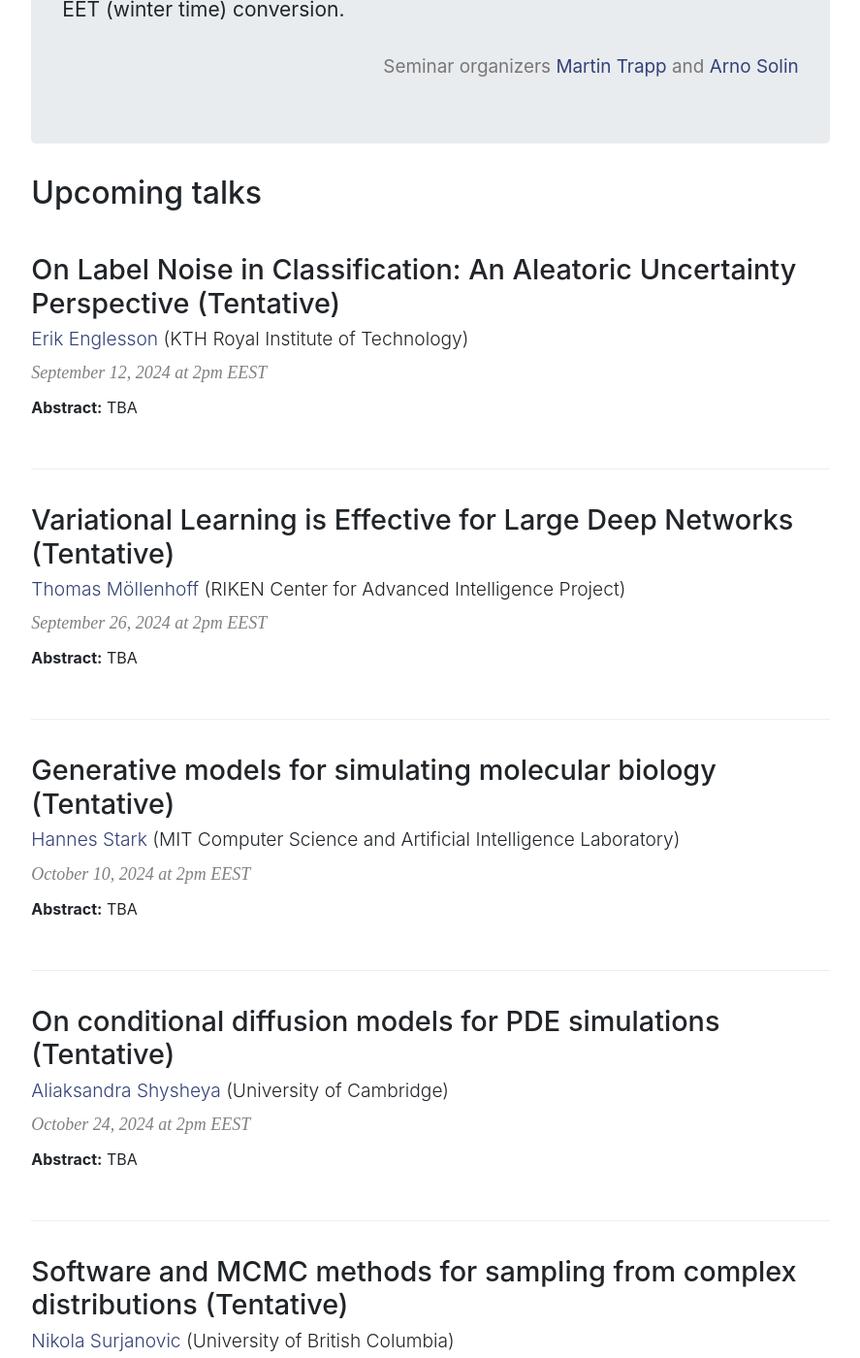
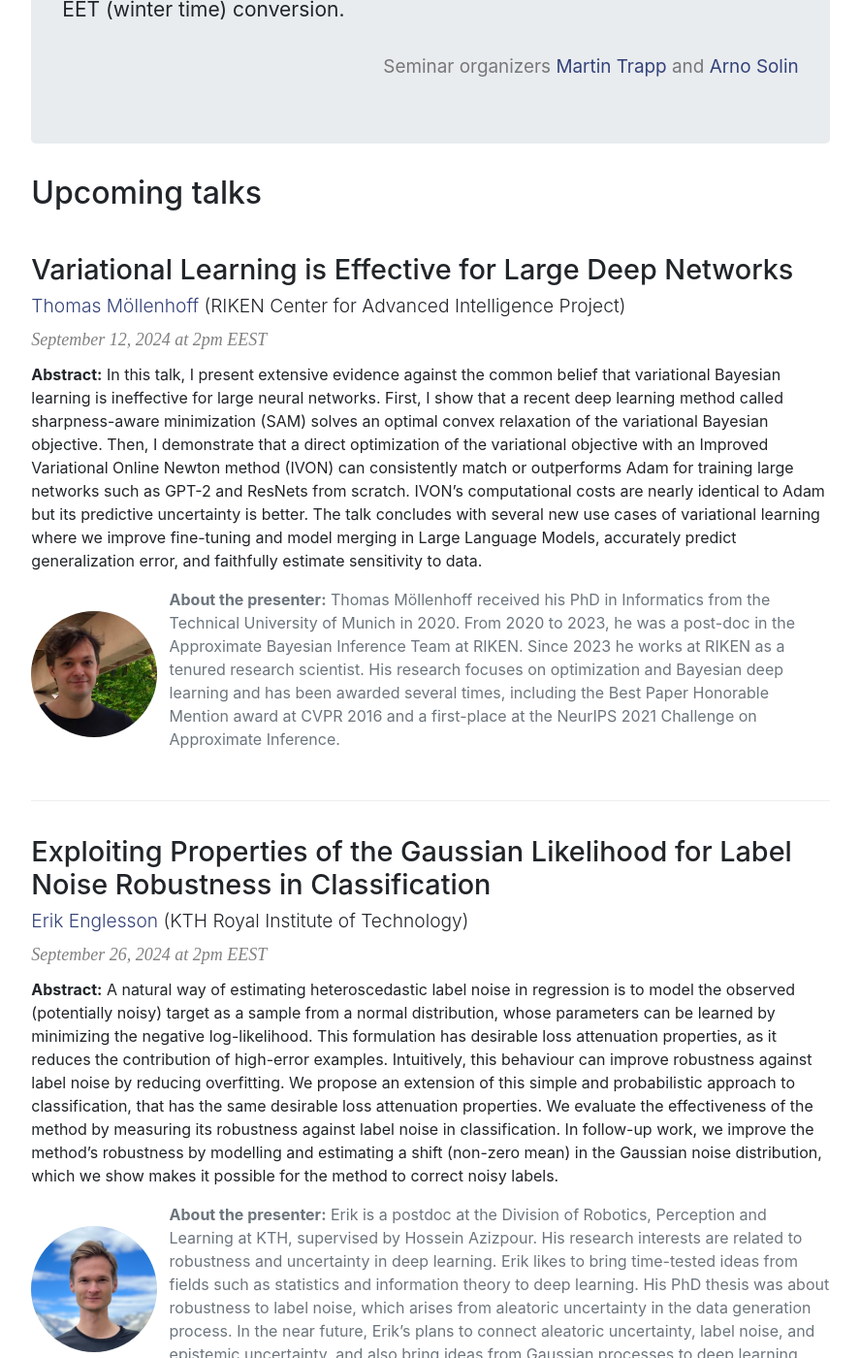
Before and after one commit to AaltoML/apml, a Jekyll site: the page built from index.html, in a window 1280 px wide and 1400 px high, scrolled down 915 px. Shown: the whole window at 97% size, without its empty margins (196-1083 px from the left). Built offline with Jekyll 4.4.1, drawn with Linux system fonts in a browser that asks for light colours; some of the changed text lies outside the part shown.

Commit message:
added talk details

```diff
--- a/_data/talks.yml
+++ b/_data/talks.yml
@@ -253,22 +253,22 @@
 # 2024 talks
 
 - date: September 12, 2024 at 2pm EEST
-  title: "On Label Noise in Classification: An Aleatoric Uncertainty Perspective (Tentative)"
+  title: "Variational Learning is Effective for Large Deep Networks"
+  presenter: Thomas Möllenhoff
+  url: https://moellenh.github.io/
+  affiliation: RIKEN Center for Advanced Intelligence Project
+  abstract: "In this talk, I present extensive evidence against the common belief that variational Bayesian learning is ineffective for large neural networks. First, I show that a recent deep learning method called sharpness-aware minimization (SAM) solves an optimal convex relaxation of the variational Bayesian objective. Then, I demonstrate that a direct optimization of the variational objective with an Improved Variational Online Newton method (IVON) can consistently match or outperforms Adam for training large networks such as GPT-2 and ResNets from scratch. IVON's computational costs are nearly identical to Adam but its predictive uncertainty is better. The talk concludes with several new use cases of variational learning where we improve fine-tuning and model merging in Large Language Models, accurately predict generalization error, and faithfully estimate sensitivity to data."
+  biography: "Thomas Möllenhoff received his PhD in Informatics from the Technical University of Munich in 2020. From 2020 to 2023, he was a post-doc in the Approximate Bayesian Inference Team at RIKEN. Since 2023 he works at RIKEN as a tenured research scientist. His research focuses on optimization and Bayesian deep learning and has been awarded several times, including the Best Paper Honorable Mention award at CVPR 2016 and a first-place at the NeurIPS 2021 Challenge on Approximate Inference."
+  photo: "thomas_moellenhoff"
+
+- date: September 26, 2024 at 2pm EEST
+  title: "Exploiting Properties of the Gaussian Likelihood for Label Noise Robustness in Classification"
   presenter: "Erik Englesson"
   url: https://www.kth.se/profile/engless/
   affiliation: KTH Royal Institute of Technology
-  abstract: TBA
-  # biography: TBH
-  # photo: "erik_englesson"
-
-- date: September 26, 2024 at 2pm EEST
-  title: "Variational Learning is Effective for Large Deep Networks (Tentative)"
-  presenter: Thomas Möllenhoff
-  url: https://moellenh.github.io/
-  affiliation: RIKEN Center for Advanced Intelligence Project
-  abstract: TBA
-  # biography: TBH
-  # photo: "thomas_moellenhoff"
+  abstract: "A natural way of estimating heteroscedastic label noise in regression is to model the observed (potentially noisy) target as a sample from a normal distribution, whose parameters can be learned by minimizing the negative log-likelihood. This formulation has desirable loss attenuation properties, as it reduces the contribution of high-error examples. Intuitively, this behaviour can improve robustness against label noise by reducing overfitting. We propose an extension of this simple and probabilistic approach to classification, that has the same desirable loss attenuation properties. We evaluate the effectiveness of the method by measuring its robustness against label noise in classification. In follow-up work, we improve the method's robustness by modelling and estimating a shift (non-zero mean) in the Gaussian noise distribution, which we show makes it possible for the method to correct noisy labels."
+  biography: "Erik is a postdoc at the Division of Robotics, Perception and Learning at KTH, supervised by Hossein Azizpour. His research interests are related to robustness and uncertainty in deep learning. Erik likes to bring time-tested ideas from fields such as statistics and information theory to deep learning. His PhD thesis was about robustness to label noise, which arises from aleatoric uncertainty in the data generation process. In the near future, Erik's plans to connect aleatoric uncertainty, label noise, and epistemic uncertainty, and also bring ideas from Gaussian processes to deep learning."
+  photo: "erik_englesson"
 
 - date: October 10, 2024 at 2pm EEST
   title: "Generative models for simulating molecular biology (Tentative)"
@@ -286,7 +286,7 @@
   affiliation: University of Cambridge
   abstract: TBA
   # biography: TBH
-  # photo: "aliaksandra_shysheya"
+  # photo: "aliaksandra_shysheya" # picture missing
 
 - date: November 07, 2024 at 2pm EET
   title: "Software and MCMC methods for sampling from complex distributions (Tentative)"
@@ -311,15 +311,17 @@
   presenter: Yogesh Verma
   url: https://yoverma.github.io/yoerma.github.io/
   affiliation: Aalto University
-  abstract: TBH
+  abstract: TBH # exists
+  # biography: TBH # exists
+  # photo: "yogesh_verma"
 
 - date: December 05, 2024 at 2pm EET
   title: "Scalable Approximate Bayesian Methods for Uncertainty Quantification in DNNs (Tentative)"
   presenter: Olivier Laurent
   url: https://scholar.google.com/citations?user=RW4CQ68AAAAJ
   affiliation: University of Paris-Saclay
-  abstract: TBA
-  # biography: TBH
+  abstract: TBA # missing
+  # biography: TBH # missing
   # photo: "olivier_laurent"
 
 - date: December 12, 2024 at 2pm EET
@@ -327,6 +329,6 @@
   presenter: Tor Fjelde
   affiliation: University of Cambridge
   url: http://retiredparkingguard.com/
-  abstract: TBA
-  # biography: TBH
-  # photo: "johannes_von_oswald"
+  abstract: TBA # missing
+  # biography: TBH # missing
+  # photo: "tor_fjelde"
```
Also changed, not shown: assets/speakers/erik_englesson.jpg (added), assets/speakers/thomas_moellenhoff.jpg (added).
